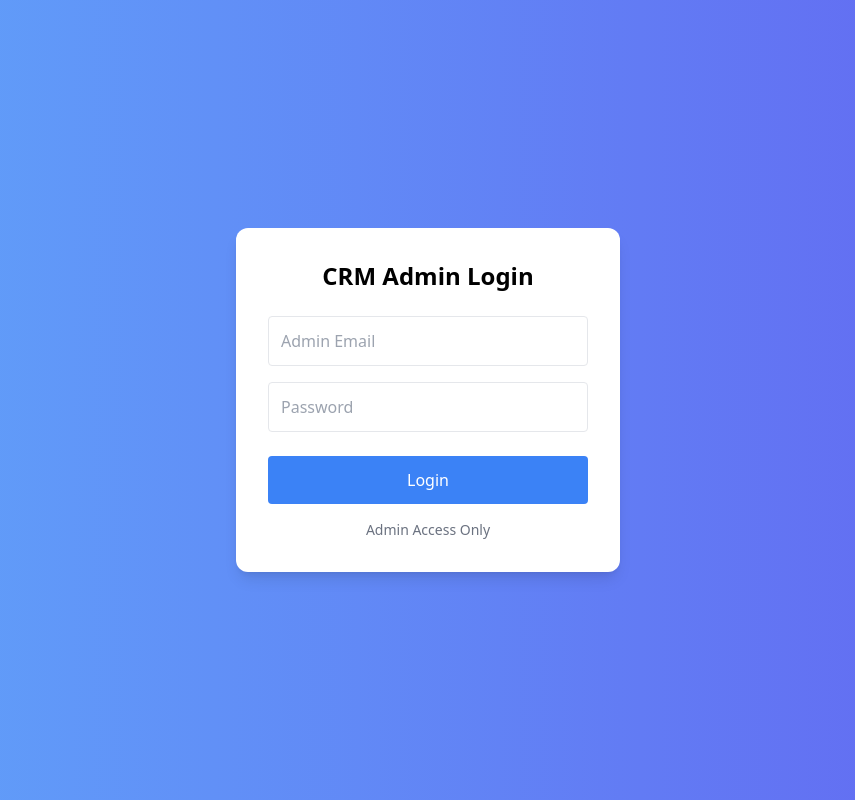
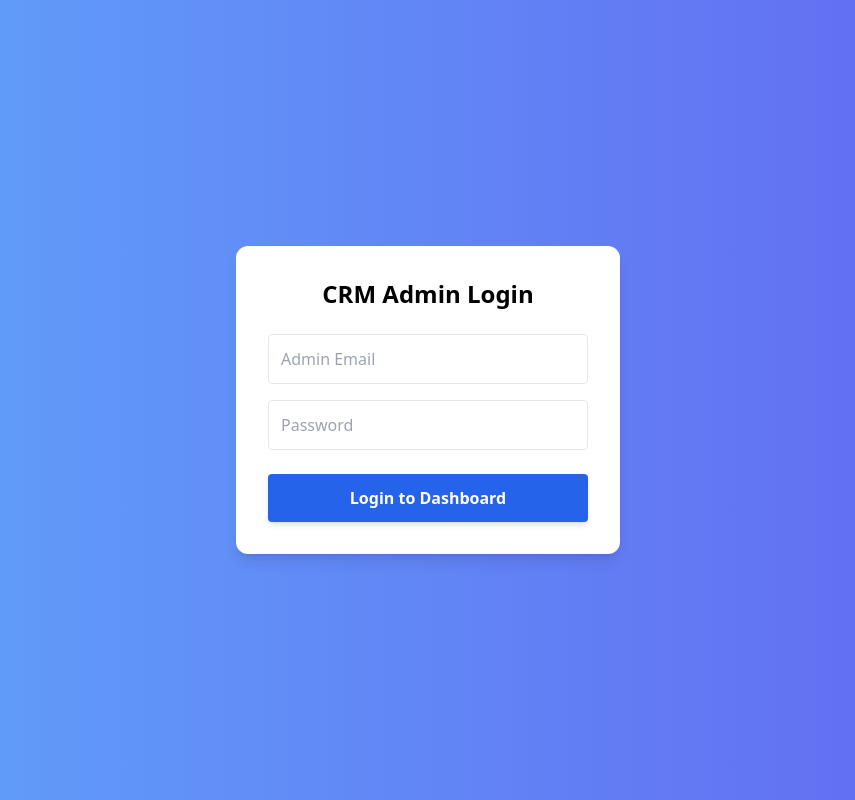
Before and after one commit to m-fani-goud/FUTURE_FS_01, a React app in the folder frontend/: page / in a window 1280 px wide. Shown: the whole page, without its empty margins (212-1067 px from the left). Built offline with nearby package versions, Linux system fonts and the light colour scheme; the HTML template or start-up script is replaced by a standard one.

Commit message:
update the login and api

```diff
--- a/frontend/src/api.js
+++ b/frontend/src/api.js
@@ -1,16 +1,17 @@
 import axios from "axios";
 
 const API = axios.create({
-  baseURL: "https://future-fs-01-tg5r.onrender.com",
+  // Added /api as a likely prefix to fix your 404
+  baseURL: "https://future-fs-01-tg5r.onrender.com/api",
 });
 
-// Automatically add the token to every request
-API.interceptors.request.use((req) => {
+// Interceptor to attach token to headers automatically
+API.interceptors.request.use((config) => {
   const token = localStorage.getItem("token");
   if (token) {
-    req.headers.Authorization = `Bearer ${token}`;
+    config.headers.Authorization = `Bearer ${token}`;
   }
-  return req;
+  return config;
 });
 
 export default API;
--- a/frontend/src/pages/Login.jsx
+++ b/frontend/src/pages/Login.jsx
@@ -1,30 +1,29 @@
 import { useState } from "react";
-import axios from "axios";
+import API from "./api"; // Import the instance we created above
 
 function Login({ setToken }) {
   const [email, setEmail] = useState("");
   const [password, setPassword] = useState("");
-  const [error, setError] = useState(""); // Track login errors
-  const [loading, setLoading] = useState(false); // UI feedback
+  const [error, setError] = useState("");
+  const [loading, setLoading] = useState(false);
 
-  const login = async (e) => {
+  const handleLogin = async (e) => {
     e.preventDefault();
     setError("");
     setLoading(true);
 
     try {
-      // Note: Ensure the /login path matches your actual backend route
-      const res = await axios.post(
-        "https://future-fs-01-tg5r.onrender.com/login",
-        { email, password }
-      );
+      // If your backend route is just /login, this becomes:
+      // https://future-fs-01-tg5r.onrender.com/api/login
+      const res = await API.post("/login", { email, password });
 
       const token = res.data.token;
-
       localStorage.setItem("token", token);
       setToken(token);
     } catch (err) {
-      setError(err.response?.data?.message || "Login failed. Please check your credentials.");
+      // Provides feedback if the 404 persists or credentials fail
+      const message = err.response?.data?.message || "Connection Error. Check API URL.";
+      setError(message);
     } finally {
       setLoading(false);
     }
@@ -36,12 +35,12 @@ function Login({ setToken }) {
         <h2 className="text-2xl font-bold text-center mb-6">CRM Admin Login</h2>
 
         {error && (
-          <div className="bg-red-100 text-red-600 p-2 mb-4 text-sm rounded text-center">
+          <div className="bg-red-100 text-red-600 p-2 mb-4 text-sm rounded text-center border border-red-200">
             {error}
           </div>
         )}
 
-        <form onSubmit={login}>
+        <form onSubmit={handleLogin}>
           <input
             type="email"
             required
@@ -60,15 +59,13 @@ function Login({ setToken }) {
 
           <button
             disabled={loading}
-            className={`text-white p-3 w-full rounded transition ${
-              loading ? "bg-gray-400" : "bg-blue-500 hover:bg-blue-600"
+            className={`text-white p-3 w-full rounded font-semibold transition ${
+              loading ? "bg-gray-400 cursor-not-allowed" : "bg-blue-600 hover:bg-blue-700 shadow-md"
             }`}
           >
-            {loading ? "Authenticating..." : "Login"}
+            {loading ? "Verifying..." : "Login to Dashboard"}
           </button>
         </form>
-
-        <p className="text-center text-sm text-gray-500 mt-4">Admin Access Only</p>
       </div>
     </div>
   );
```
